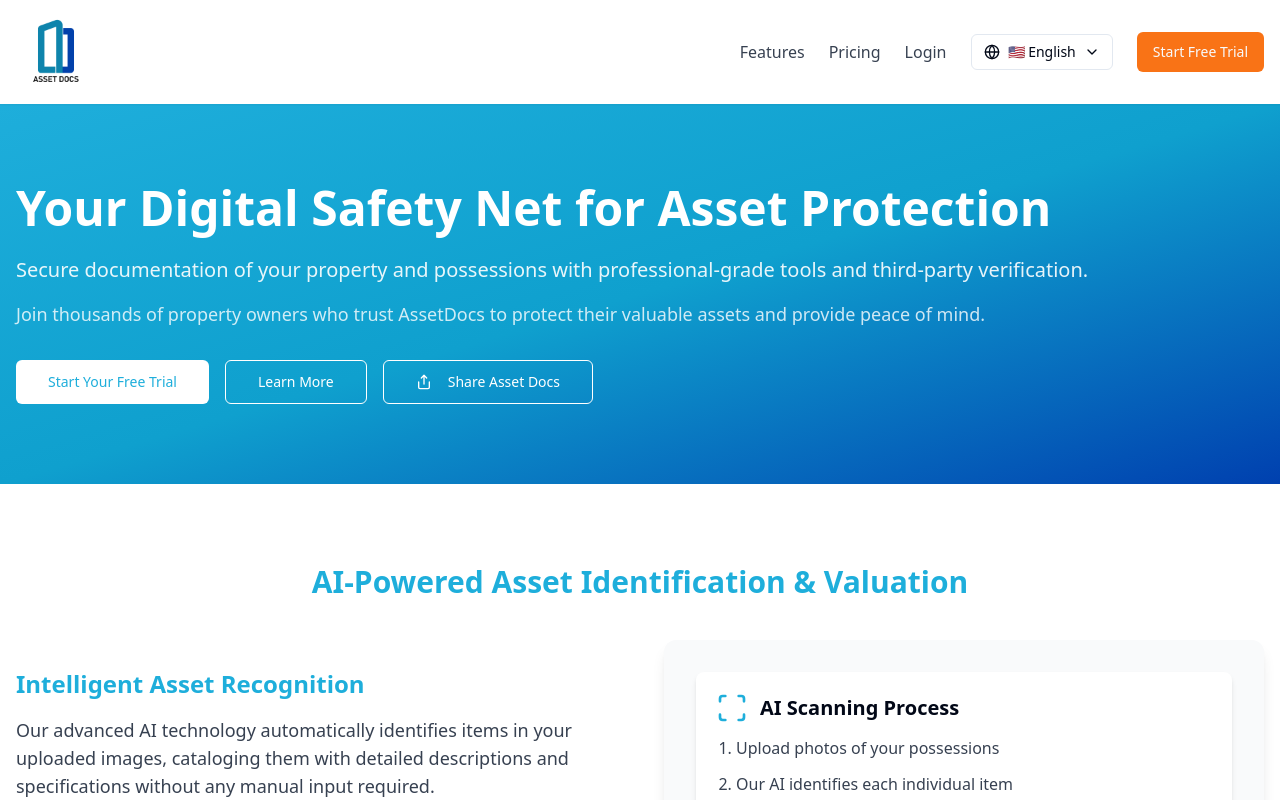
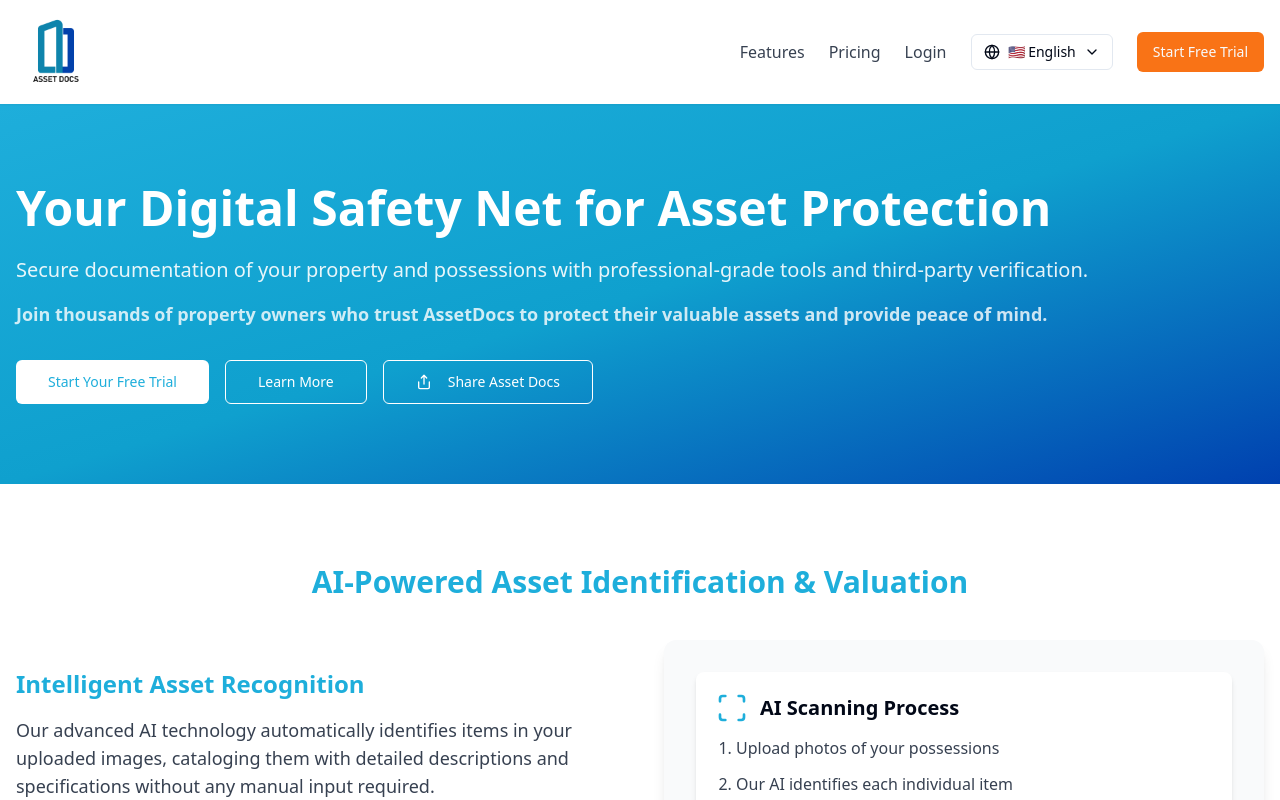
Before and after one commit to AssetDocs/asset-docs, a React (Vite) app: page / in a window 1280 px wide. Shown: the top 800 px of the page. Built offline with nearby package versions, Linux system fonts and the light colour scheme.

Commit message:
Style hero section text
Make the "Join thousands..." text bold or a complimentary color.

```diff
--- a/src/components/HeroSection.tsx
+++ b/src/components/HeroSection.tsx
@@ -16,7 +16,7 @@ const HeroSection: React.FC = () => {
             <p className="text-xl mb-4 animate-slide-up opacity-90">
               Secure documentation of your property and possessions with professional-grade tools and third-party verification.
             </p>
-            <p className="text-lg mb-8 animate-slide-up opacity-80">
+            <p className="text-lg mb-8 animate-slide-up opacity-80 font-bold">
               Join thousands of property owners who trust AssetDocs to protect their valuable assets and provide peace of mind.
             </p>
 
```
